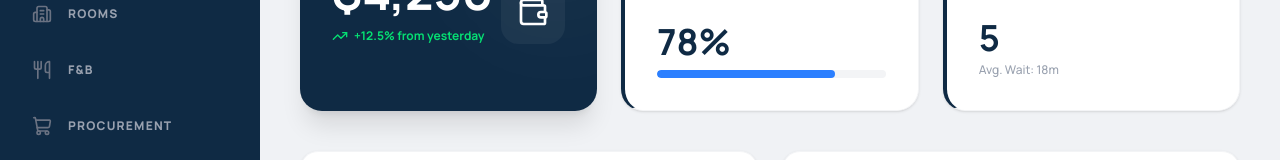
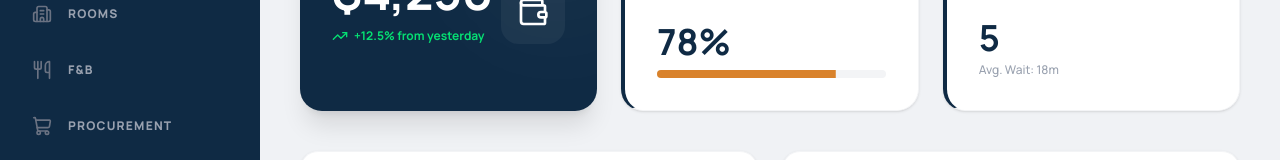
Before and after one commit to NdiRaoul/Jagamn-hotel-mgt, a Next.js app: page /admin in a window 1280 px wide. Shown: the part 314-474 px from the top of the page. Built offline with nearby package versions, Linux system fonts and the light colour scheme.

Commit message:
Added a progress bar responsive component for easy use

```diff
--- a/src/app/(staff)/admin/page.tsx
+++ b/src/app/(staff)/admin/page.tsx
@@ -19,6 +19,7 @@ import {
 } from "lucide-react";
 import { cn } from "@/lib/utils";
 import { Button } from "@/components/ui/button";
+import { Progress } from "@/components/ui/progress";
 
 export default function OperationsDashboard() {
   return (
@@ -74,13 +75,10 @@ export default function OperationsDashboard() {
             </p>
           </div>
           <div>
-            <h3 className="manrope-bold text-4xl text-jagamn-primary mb-2">78%</h3>
-            <div className="w-full h-2 bg-gray-100 rounded-full overflow-hidden">
-              <div
-                className="h-full bg-blue-500 rounded-full"
-                style={{ width: "78%" }}
-              />
-            </div>
+            <h3 className="manrope-bold text-4xl text-jagamn-primary mb-2">
+              78%
+            </h3>
+            <Progress value={78} indicatorClassName="bg-jagamn-tertiary" className="h-2 bg-gray-100" />
           </div>
         </div>
 
@@ -95,7 +93,9 @@ export default function OperationsDashboard() {
             </p>
           </div>
           <div>
-            <h3 className="manrope-bold text-4xl text-jagamn-primary mb-1">5</h3>
+            <h3 className="manrope-bold text-4xl text-jagamn-primary mb-1">
+              5
+            </h3>
             <p className="text-xs text-gray-400 font-medium">Avg. Wait: 18m</p>
           </div>
         </div>
@@ -230,15 +230,11 @@ export default function OperationsDashboard() {
                   <span>{day}</span>
                   <span className="text-white">{i === 0 ? "82%" : "96%"}</span>
                 </div>
-                <div className="w-full h-1 bg-white/10 rounded-full">
-                  <div
-                    className={cn(
-                      "h-full rounded-full transition-all duration-1000",
-                      i === 0 ? "bg-white" : "bg-jagamn-tertiary",
-                    )}
-                    style={{ width: i === 0 ? "82%" : "96%" }}
-                  />
-                </div>
+                <Progress
+                  value={i === 0 ? 82 : 96}
+                  indicatorClassName={i === 0 ? "bg-white" : "bg-jagamn-tertiary"}
+                  className="h-1 bg-white/10"
+                />
               </div>
             ))}
           </div>
@@ -254,7 +250,7 @@ export default function OperationsDashboard() {
       {/* ── Row 4: Staff Deployment ─────────────────── */}
       <div className="bg-white rounded-3xl border border-gray-100 shadow-sm overflow-hidden">
         <div className="p-8 border-b border-gray-50 flex items-center justify-between">
-          <h3 className="manrope-bold text-xl text-[#0D2137]">
+          <h3 className="manrope-bold text-xl text-jagamn-primary">
             Live Staff Deployment
           </h3>
           <div className="flex gap-2">
--- a/src/components/ui/progress.tsx
+++ b/src/components/ui/progress.tsx
@@ -8,20 +8,23 @@ import { cn } from "@/lib/utils"
 function Progress({
   className,
   value,
+  indicatorClassName,
   ...props
-}: React.ComponentProps<typeof ProgressPrimitive.Root>) {
+}: React.ComponentProps<typeof ProgressPrimitive.Root> & {
+  indicatorClassName?: string
+}) {
   return (
     <ProgressPrimitive.Root
       data-slot="progress"
       className={cn(
-        "relative flex h-1 w-full items-center overflow-x-hidden rounded-full bg-muted",
+        "relative flex h-2 w-full items-center overflow-x-hidden rounded-full bg-muted",
         className
       )}
       {...props}
     >
       <ProgressPrimitive.Indicator
         data-slot="progress-indicator"
-        className="size-full flex-1 bg-primary transition-all"
+        className={cn("size-full flex-1 bg-primary transition-all", indicatorClassName)}
         style={{ transform: `translateX(-${100 - (value || 0)}%)` }}
       />
     </ProgressPrimitive.Root>
```
